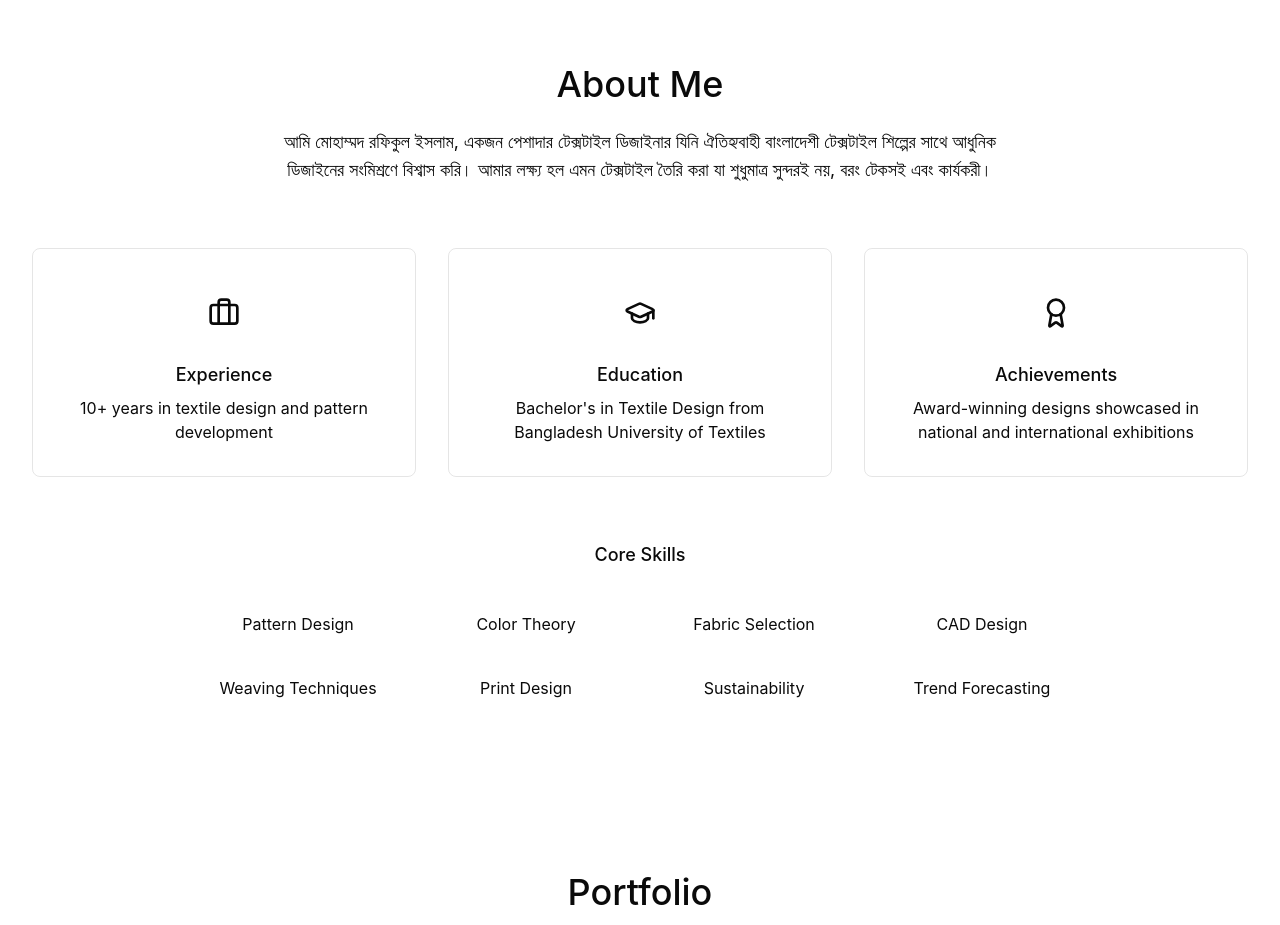
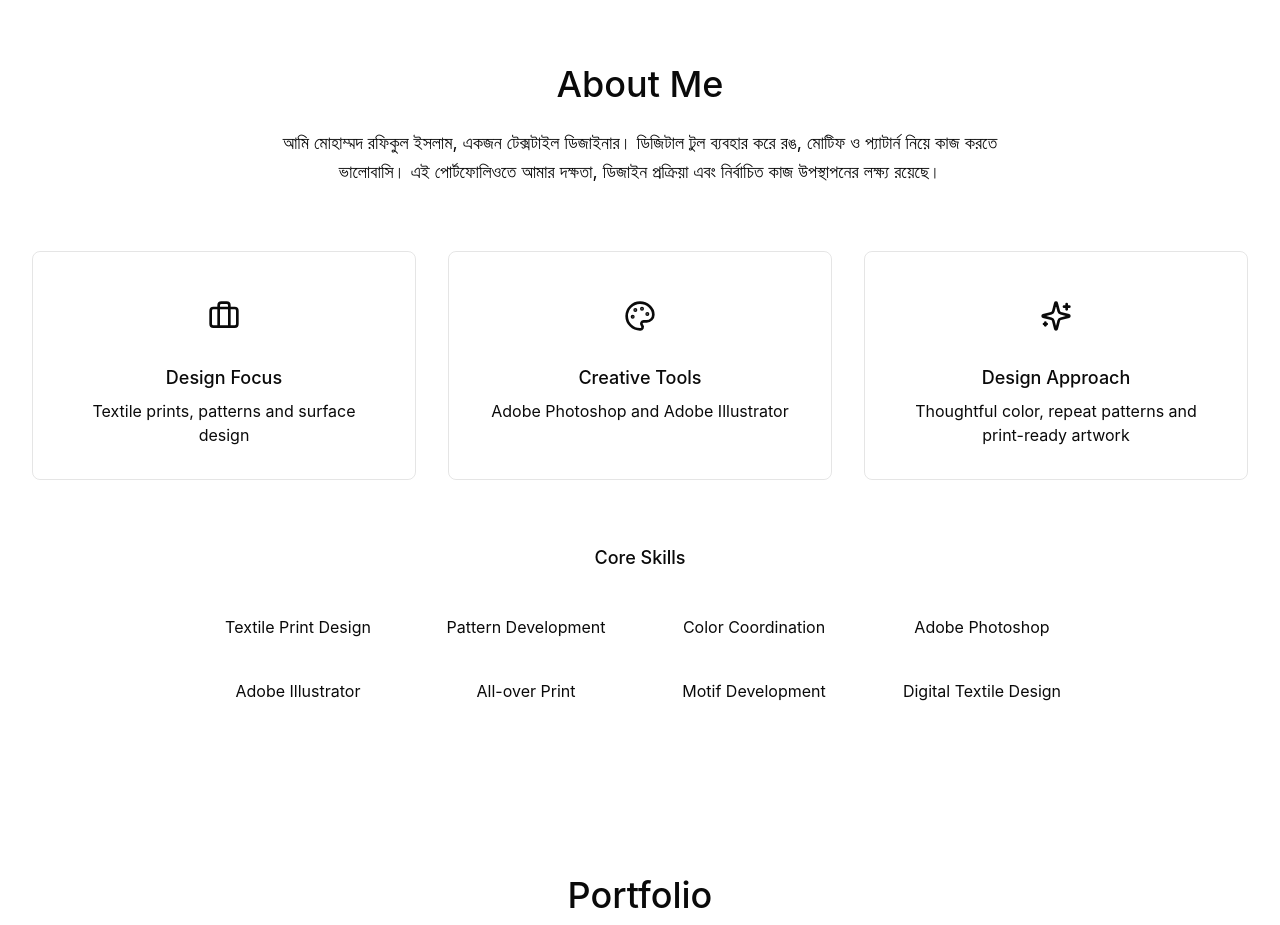
Before and after one commit to infocpam23-dotcom/textile-portfolio, a React (Vite) app: page / in a window 1280 px wide. Shown: the part 880-1805 px from the top of the page. Built offline with nearby package versions, Linux system fonts and the light colour scheme.

Commit message:
Remove unverified bio claims and clarify design skills

```diff
--- a/about-section.tsx
+++ b/about-section.tsx
@@ -1,58 +1,57 @@
-import { Award, Briefcase, GraduationCap } from 'lucide-react';
+import { Briefcase, Palette, Sparkles } from 'lucide-react';
 
 export function AboutSection() {
+  const skills = [
+    'Textile Print Design',
+    'Pattern Development',
+    'Color Coordination',
+    'Adobe Photoshop',
+    'Adobe Illustrator',
+    'All-over Print',
+    'Motif Development',
+    'Digital Textile Design',
+  ];
+
   return (
     <section id="about" className="py-20 bg-background">
       <div className="max-w-7xl mx-auto px-4 sm:px-6 lg:px-8">
         <div className="max-w-3xl mx-auto text-center mb-16">
           <h2 className="text-3xl sm:text-4xl mb-6">About Me</h2>
-          <p className="text-muted-foreground text-lg">
-            আমি মোহাম্মদ রফিকুল ইসলাম, একজন পেশাদার টেক্সটাইল ডিজাইনার যিনি ঐতিহ্যবাহী বাংলাদেশী
-            টেক্সটাইল শিল্পের সাথে আধুনিক ডিজাইনের সংমিশ্রণে বিশ্বাস করি। আমার লক্ষ্য হল এমন
-            টেক্সটাইল তৈরি করা যা শুধুমাত্র সুন্দরই নয়, বরং টেকসই এবং কার্যকরী।
+          <p className="text-muted-foreground text-lg leading-relaxed">
+            আমি মোহাম্মদ রফিকুল ইসলাম, একজন টেক্সটাইল ডিজাইনার। ডিজিটাল টুল ব্যবহার করে
+            রঙ, মোটিফ ও প্যাটার্ন নিয়ে কাজ করতে ভালোবাসি। এই পোর্টফোলিওতে আমার দক্ষতা,
+            ডিজাইন প্রক্রিয়া এবং নির্বাচিত কাজ উপস্থাপনের লক্ষ্য রয়েছে।
           </p>
         </div>
 
         <div className="grid grid-cols-1 md:grid-cols-3 gap-8">
-          {/* Experience Card */}
           <div className="bg-card border border-border rounded-lg p-8 text-center hover:shadow-lg transition-shadow">
             <div className="inline-flex items-center justify-center w-16 h-16 bg-primary/10 rounded-full mb-4">
-              <Briefcase className="w-8 h-8 text-primary" />
+              <Briefcase className="w-8 h-8 text-primary" aria-hidden="true" />
             </div>
-            <h3 className="mb-2">Experience</h3>
-            <p className="text-muted-foreground">
-              10+ years in textile design and pattern development
-            </p>
+            <h3 className="mb-2">Design Focus</h3>
+            <p className="text-muted-foreground">Textile prints, patterns and surface design</p>
           </div>
-
-          {/* Education Card */}
           <div className="bg-card border border-border rounded-lg p-8 text-center hover:shadow-lg transition-shadow">
             <div className="inline-flex items-center justify-center w-16 h-16 bg-primary/10 rounded-full mb-4">
-              <GraduationCap className="w-8 h-8 text-primary" />
+              <Palette className="w-8 h-8 text-primary" aria-hidden="true" />
             </div>
-            <h3 className="mb-2">Education</h3>
-            <p className="text-muted-foreground">
-              Bachelor's in Textile Design from Bangladesh University of Textiles
-            </p>
+            <h3 className="mb-2">Creative Tools</h3>
+            <p className="text-muted-foreground">Adobe Photoshop and Adobe Illustrator</p>
           </div>
-
-          {/* Achievements Card */}
           <div className="bg-card border border-border rounded-lg p-8 text-center hover:shadow-lg transition-shadow">
             <div className="inline-flex items-center justify-center w-16 h-16 bg-primary/10 rounded-full mb-4">
-              <Award className="w-8 h-8 text-primary" />
+              <Sparkles className="w-8 h-8 text-primary" aria-hidden="true" />
             </div>
-            <h3 className="mb-2">Achievements</h3>
-            <p className="text-muted-foreground">
-              Award-winning designs showcased in national and international exhibitions
-            </p>
+            <h3 className="mb-2">Design Approach</h3>
+            <p className="text-muted-foreground">Thoughtful color, repeat patterns and print-ready artwork</p>
           </div>
         </div>
 
-        {/* Skills Section */}
         <div className="mt-16">
           <h3 className="text-center mb-8">Core Skills</h3>
           <div className="grid grid-cols-2 md:grid-cols-4 gap-4 max-w-4xl mx-auto">
-            {['Pattern Design', 'Color Theory', 'Fabric Selection', 'CAD Design', 'Weaving Techniques', 'Print Design', 'Sustainability', 'Trend Forecasting'].map((skill) => (
+            {skills.map((skill) => (
               <div key={skill} className="bg-accent px-4 py-3 rounded-lg text-center">
                 <span className="text-accent-foreground">{skill}</span>
               </div>
```
